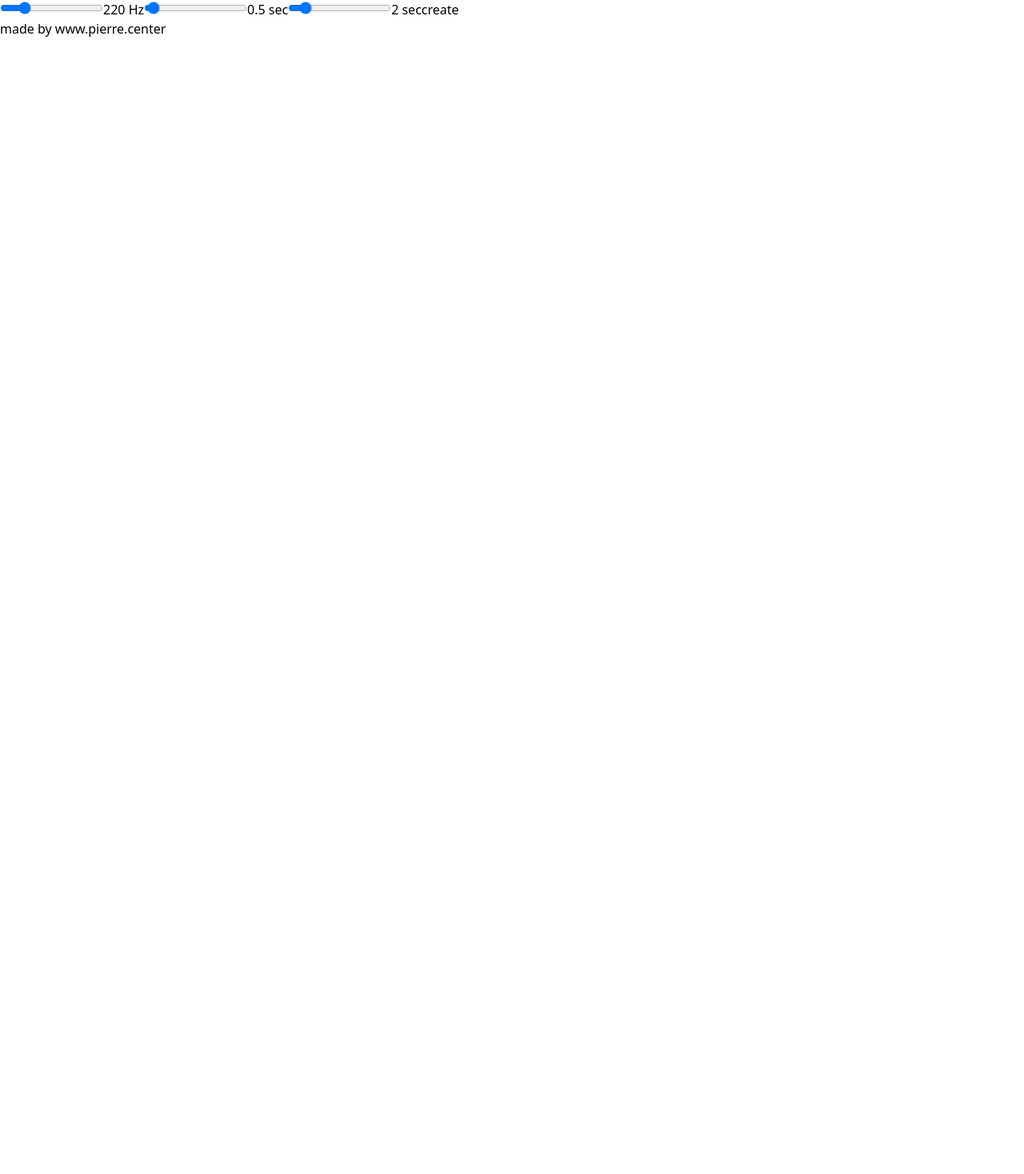
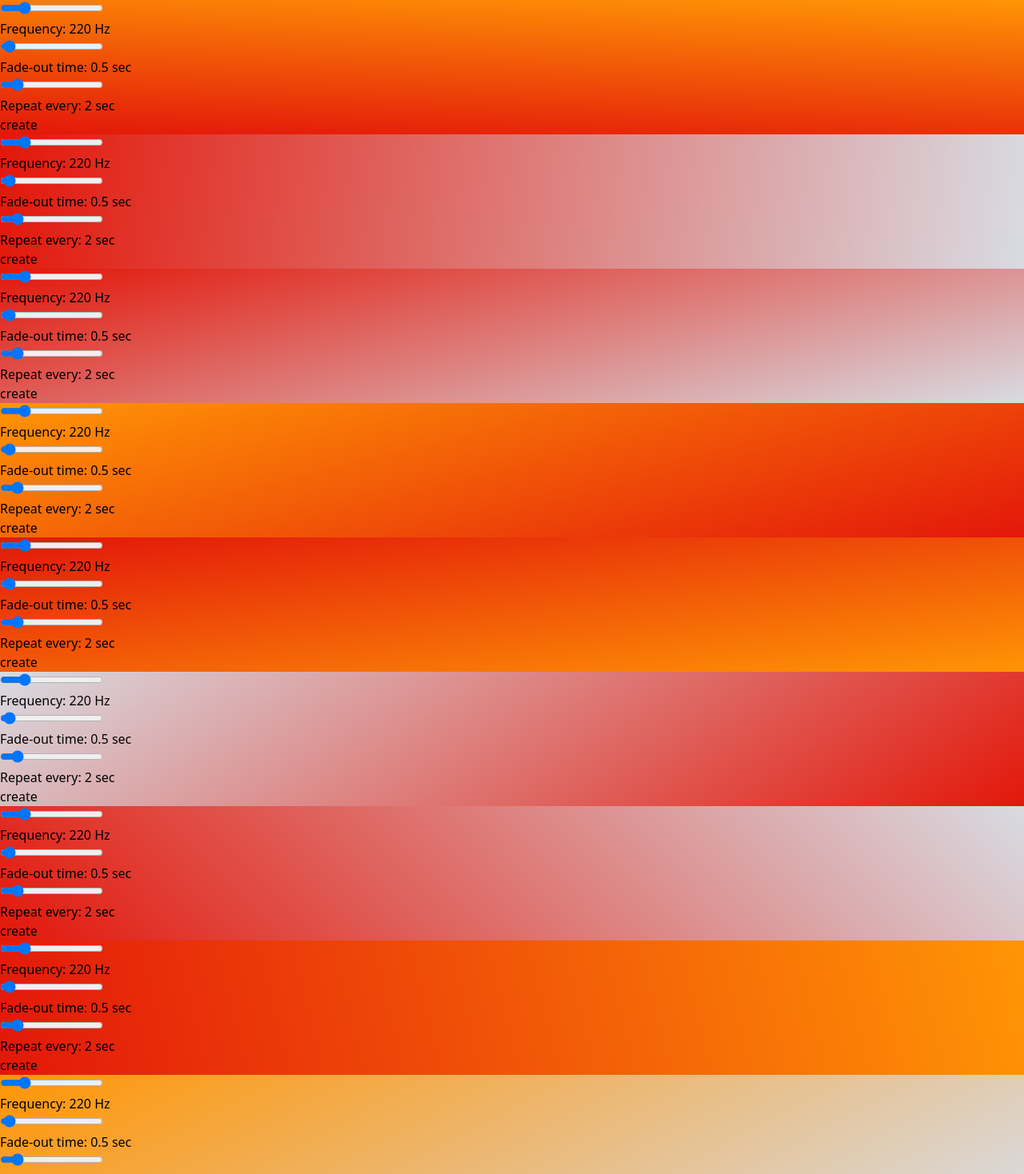
Before and after one commit to pierrecoric/rotation_beep, a React (Vite) app: page / in a window 1280 px wide. Shown: the top 1468 px of the page at 80% size. Before the commit the page ends 800 px from the top, so only its background shows below. Built offline with nearby package versions, Linux system fonts and the light colour scheme.

Commit message:
background for the creator

```diff
--- a/src/App.jsx
+++ b/src/App.jsx
@@ -8,7 +8,26 @@ function App() {
 
   return (
     <>
-    <main className=''>
+    <main className='grid grid-cols-1 md:grid-cols-3 lg:grid-cols-5 '>
+      <Creator />
+      <Creator />
+      <Creator />
+      <Creator />
+      <Creator />
+      <Creator />
+      <Creator />
+      <Creator />
+      <Creator />
+      <Creator />
+      <Creator />
+      <Creator />
+      <Creator />
+      <Creator />
+      <Creator />
+      <Creator />
+      <Creator />
+      <Creator />
+      <Creator />
       <Creator />
       {/* container for the oscillators */}
       <div id="container-oscillators">
--- a/src/assets/components/Creator.jsx
+++ b/src/assets/components/Creator.jsx
@@ -1,6 +1,4 @@
 import React, {useState} from "react";
-
-export const Creator = () => {
 
 //Initialize minimal and maximal frequency for the oscillators.
 const minFrequency = 55;
@@ -21,6 +19,20 @@ export const Creator = () => {
 //------------------------------
 
 
+//The different colors available to render the grid.
+const colorValues = ['#D8DBE2', '#E3170A', '#FF9505'];
+//Function to generate different parameters for a gradient.
+const generateBackgroundGradient = () => {
+    let pick1 = Math.floor(Math.random() * colorValues.length);
+    let pick2 = Math.floor(Math.random() * colorValues.length);
+    while (pick1 === pick2) {
+        pick2 = Math.floor(Math.random() * colorValues.length);
+    }
+    const degBackgroundPreview = Math.random() * 360;
+    return {degBackgroundPreview, pick1, pick2};
+};
+
+export const Creator = () => {
     //Initial States
     //------------------------------
     //Initial frequency.
@@ -29,6 +41,12 @@ export const Creator = () => {
     const [fadeOutTime, setFadeOutTime] = useState(0.5);
     //Initial repetition time
     const [repetitionTime, setRepetitionTime] = useState(2);
+    //Initialize the background gradient.
+    const [backgroundInfo] = useState(() => generateBackgroundGradient());
+    //Style for the background of the creator
+    const backgroundPreview = {
+        background: `linear-gradient(${backgroundInfo.degBackgroundPreview}deg, ${colorValues[backgroundInfo.pick1]}, ${colorValues[backgroundInfo.pick2]})`
+    }
     //------------------------------
 
 
@@ -69,11 +87,19 @@ export const Creator = () => {
         background: `conic-gradient(from 180deg, ${computeColor(frequency)} 0%, white ${gradProcent}% 100%)`,
     };
 
+    //Styles for the sliders
+    const sliderStyleLabel = "w-full mt-4 flex flex-col";
+    const sliderStyleInput = "range accent-black";
+    const sliderStyleInfo = "flex justify-between align-middle mt-1";
 
     return (
-        <div>
-            <form action="" className="flex w-full">
-                <label className="w-full">
+        <div className="" style={backgroundPreview}>
+            <div className="flex align-middle justify-center p-8">
+                <div className="w-[150px] h-[150px] rounded-full" style={rotationStyle}></div>
+            </div>
+            <div className="flex align-middle justify-center w-full">
+                <form action="" className="flex flex-col p-8 w-full">
+                    <label className={`${sliderStyleLabel}`}>
                         <input
                             type="range"
                             min={minFrequency}
@@ -81,10 +107,14 @@ export const Creator = () => {
                             step="0.1"
                             value={frequency}
                             onChange={handleFrequencyChange}
+                            className={`${sliderStyleInput}`}
                         />
+                        <div className={`${sliderStyleInfo}`}>
+                            <span>Frequency: </span>
                             <span>{frequency} Hz</span>
+                        </div>
                     </label>
-                <label className="w-full">
+                    <label className={`${sliderStyleLabel}`}>
                         <input
                             type="range"
                             min="0"
@@ -92,10 +122,14 @@ export const Creator = () => {
                             step="0.01"
                             value={fadeOutTime}
                             onChange={handleFadeOutTimeChange}
+                            className={`${sliderStyleInput}`}
                         />
+                        <div className={`${sliderStyleInfo}`}>
+                            <span>Fade-out time: </span>
                             <span>{fadeOutTime} sec</span>
+                        </div>
                     </label>
-                <label className="w-full">
+                    <label className={`${sliderStyleLabel}`}>
                         <input
                             type="range"
                             min="0"
@@ -103,14 +137,17 @@ export const Creator = () => {
                             step="0.01"
                             value={repetitionTime}
                             onChange={handleRepetitionTimeChange}
+                            className={`${sliderStyleInput}`}
                         />
+                        <div className={`${sliderStyleInfo}`}>
+                            <span>Repeat every: </span>
                             <span>{repetitionTime} sec</span>
+                        </div>
                     </label>
-                <label className="w-full">
+                    <label className="w-full flex align-middle justify-center mt-8 mb-8">
                         <input type="submit" value="create"/>
                     </label>
                 </form>
-            <div className="w-[100px] h-[100px] rounded-full" style={rotationStyle}>
             </div>
         </div>
     );
```
Lines whose indentation alone changed are shown as unchanged.
